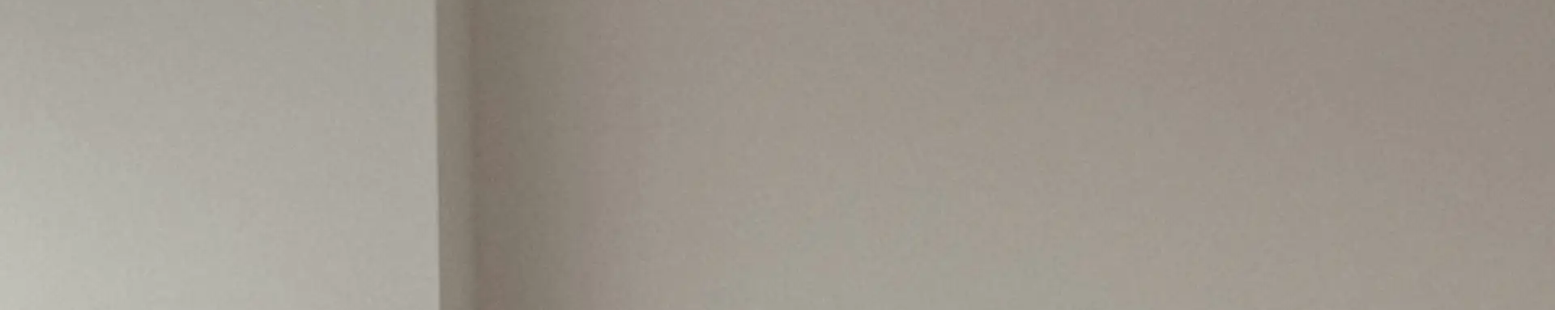
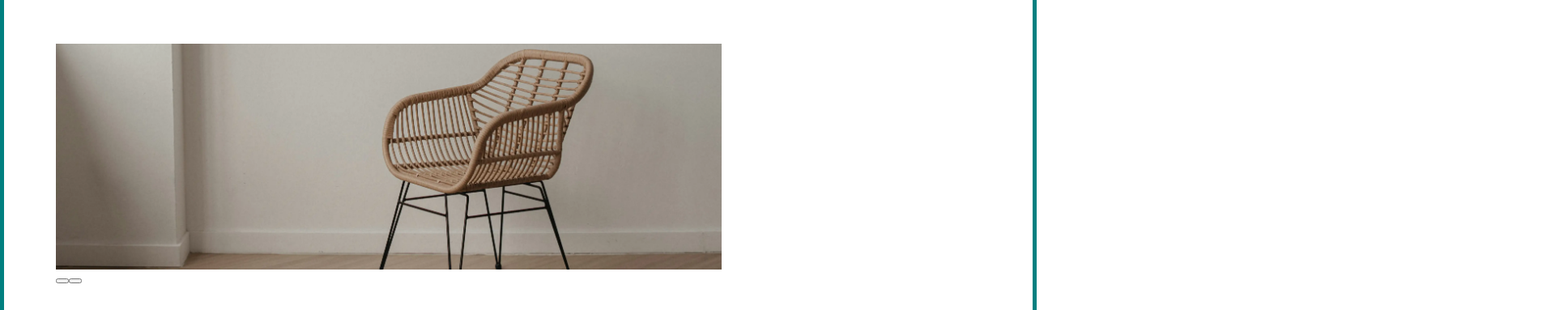
Before and after one commit to haruharu12048/cofyraElm-lp, a plain HTML site: page index.html in a window 1280 px wide. Shown: the part 1746-2129 px from the top of the page at 81% size, 1920 px wide, since content can reach past the window. Drawn offline with Linux system fonts and the light colour scheme.

Commit message:
feat: 🎸 add Product section, product view thumnail

```diff
--- a/style.css
+++ b/style.css
@@ -35,7 +35,7 @@ header {
     justify-content: space-between;
 }
 
-.headerLogo {
+.header.logo {
     height: auto;
     width: auto;
     padding: 0 2rem;
@@ -114,6 +114,48 @@ p.rise.message{
     margin: 5%;
 }
 
+#Product {
+ border: 5px solid;
+ border-color: teal;
+
+ display: block;
+ padding: 5%;
+}
+
+#productContent {
+    height: 100%;
+    width: 100%;
+
+    display: block;
+    padding: 5% 0;
+}
+
+div.productView {
+    height: 100%;
+    width: 100%;
+
+    display: flex;
+    flex-direction: column;
+}
+
+div.productViewThumnail {
+    width: 72%;
+    height: 51%;
+
+    display: flex;
+    align-items: center;
+    justify-content: center;
+
+    > img {
+        height: 100%;
+        width: 100%;
+
+        object-fit: cover;
+        object-position: 50% 70%;
+    }
+}
+
+
 
 /*For confirmation*/
 body {
```
